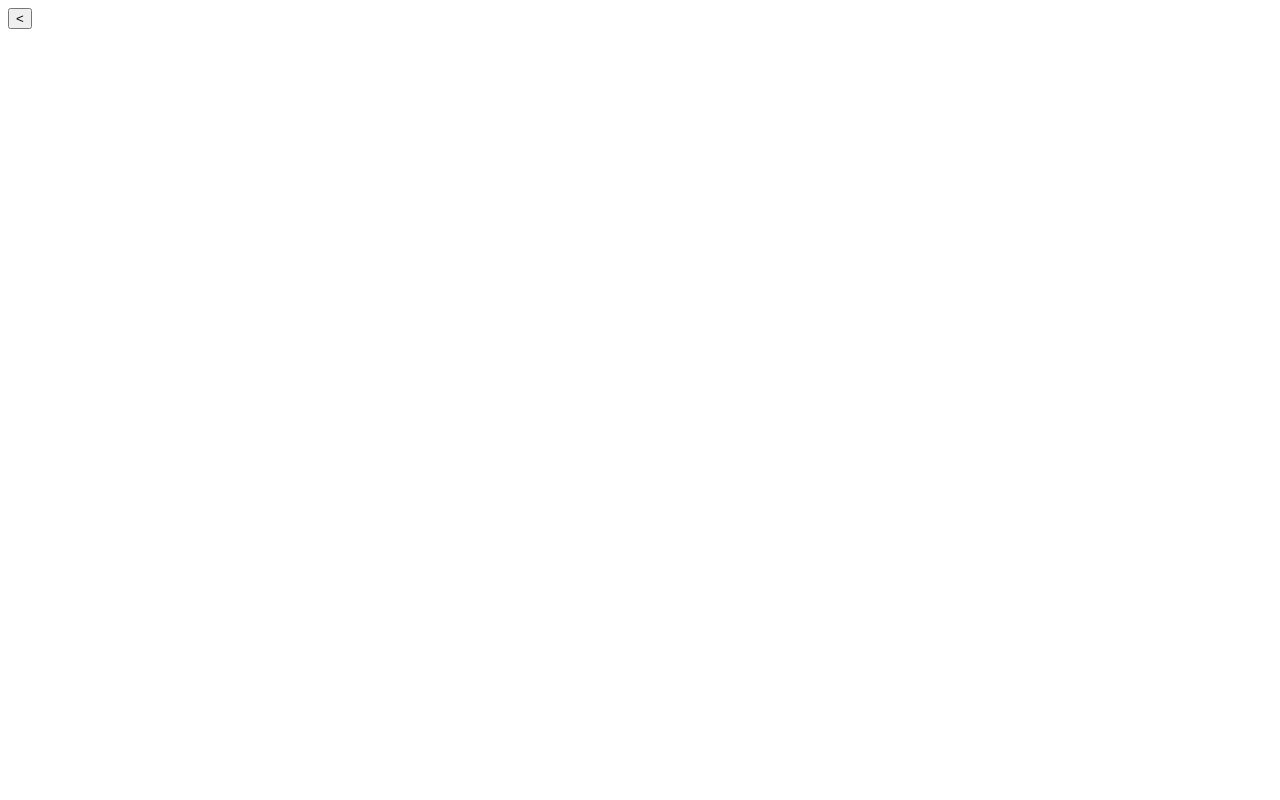
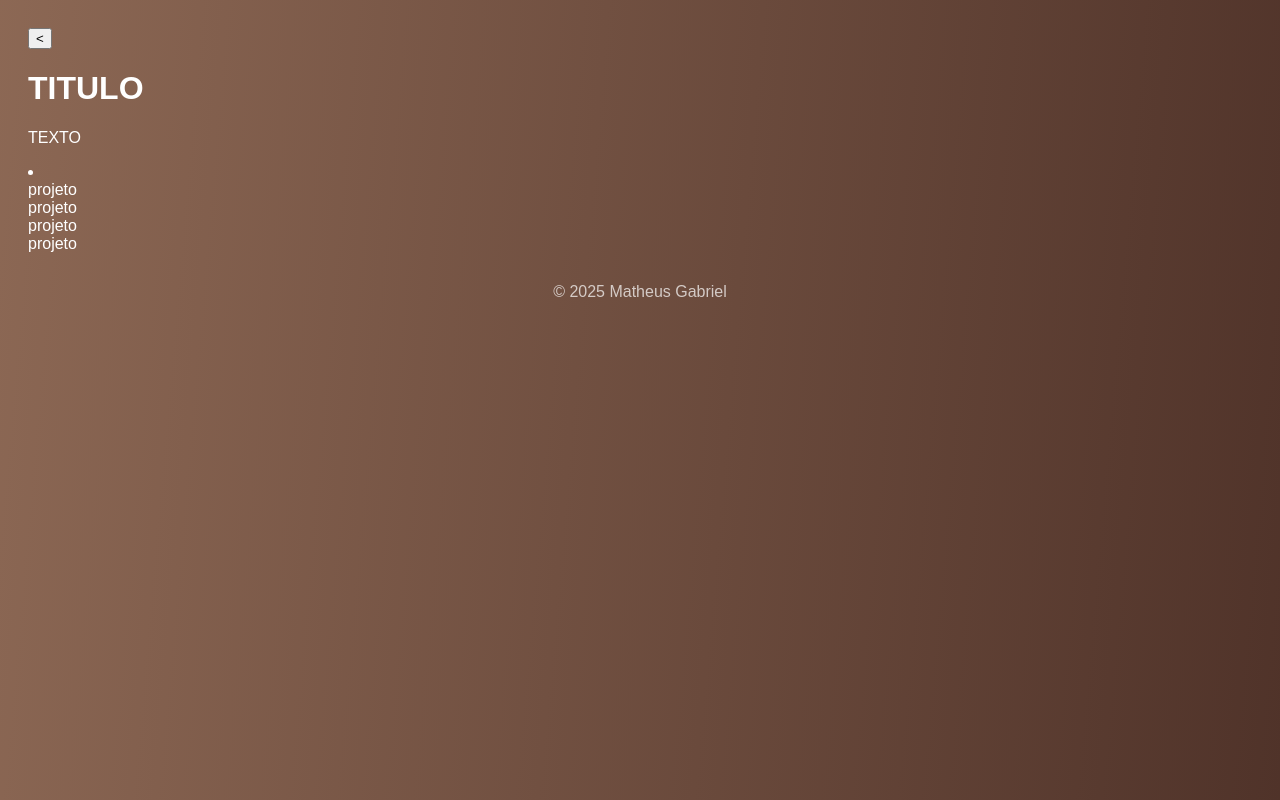
Before and after one commit to matheusmarquesgabriel2005-cloud/Portf-lio, a plain HTML site: page projetos.html in a window 1280 px wide. Drawn offline with Linux system fonts and the light colour scheme.

Commit message:
atualizações

```diff
--- a/css/contato.css
+++ b/css/contato.css
@@ -37,3 +37,9 @@ body {
     text-align: justify;
     margin: 20px;
 }
+
+footer {
+    text-align: center;
+    opacity: 0.7;
+    margin-top: 30px;
+}
--- a/css/projetos.css
+++ b/css/projetos.css
@@ -0,0 +1,37 @@
+* {
+    margin: 1;
+    padding: 1;
+    box-sizing: border-box;
+    font-family: Arial, Helvetica, sans-serif;
+}
+
+body {
+    color: rgb(255, 255, 255);
+
+    background: linear-gradient(95deg, rgb(77, 77, 77), rgb(197, 154, 125), rgb(22, 0, 0));
+    background-size: 600% 600%;
+    animation: bgAnim 20s ease infinite;
+    padding: 20px;
+}
+
+@keyframes bgAnim {
+    0% {
+        background-position: 0% 50%;
+    }
+
+    50% {
+        background-position: 100% 50%;
+    }
+
+    100% {
+        background-position: 0% 50%;
+    }
+
+}
+
+
+footer {
+    text-align: center;
+    opacity: 0.7;
+    margin-top: 30px;
+}
--- a/css/sobre.css
+++ b/css/sobre.css
@@ -0,0 +1,36 @@
+* {
+    margin: 1;
+    padding: 1;
+    box-sizing: border-box;
+    font-family: Arial, Helvetica, sans-serif;
+}
+
+body {
+    color: rgb(255, 255, 255);
+
+    background: linear-gradient(95deg, rgb(15, 0, 22), rgb(48, 0, 77), rgb(15, 0, 22));
+    background-size: 600% 600%;
+    animation: bgAnim 20s ease infinite;
+    padding: 20px;
+}
+
+@keyframes bgAnim {
+    0% {
+        background-position: 0% 50%;
+    }
+
+    50% {
+        background-position: 100% 50%;
+    }
+
+    100% {
+        background-position: 0% 50%;
+    }
+
+}
+
+footer {
+    text-align: center;
+    opacity: 0.7;
+    margin-top: 30px;
+}
--- a/projetos.html
+++ b/projetos.html
@@ -4,7 +4,8 @@
 <head>
     <meta charset="UTF-8">
     <meta name="viewport" content="width=device-width, initial-scale=1.0">
-    <title>Document</title>
+    <title>Projetos</title>
+    <link rel="stylesheet" href="css/projetos.css">
 </head>
 
 <nav>
@@ -15,6 +16,23 @@
 </nav>
 
 <body>
+    <h1> TITULO </h1>
+    <p> TEXTO </p>
+
+    <div>
+        <main>
+            <li class="projetos">
+                <div class="option1"> projeto </div>
+                <div class="option2"> projeto </div>
+                <div class="option3"> projeto </div>
+                <div class="option4"> projeto </div>
+            </li>
+        </main>
+    </div>
+
+    <footer>
+        <p>© 2025 Matheus Gabriel</p>
+    </footer>
 
 </body>
 
```
Also changed, not shown: contato.html (+4 -0 lines), sobre.html (+4 -0 lines).
